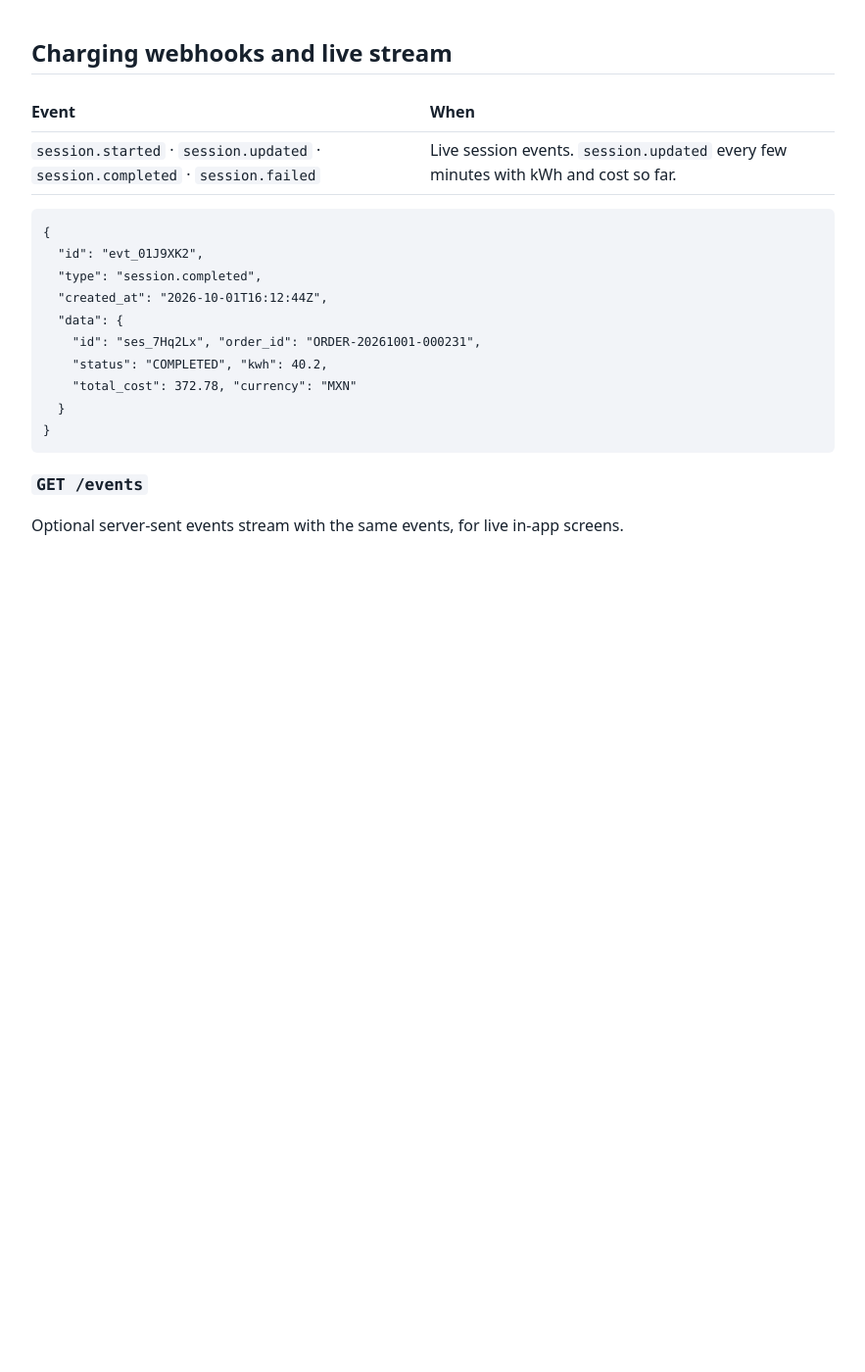
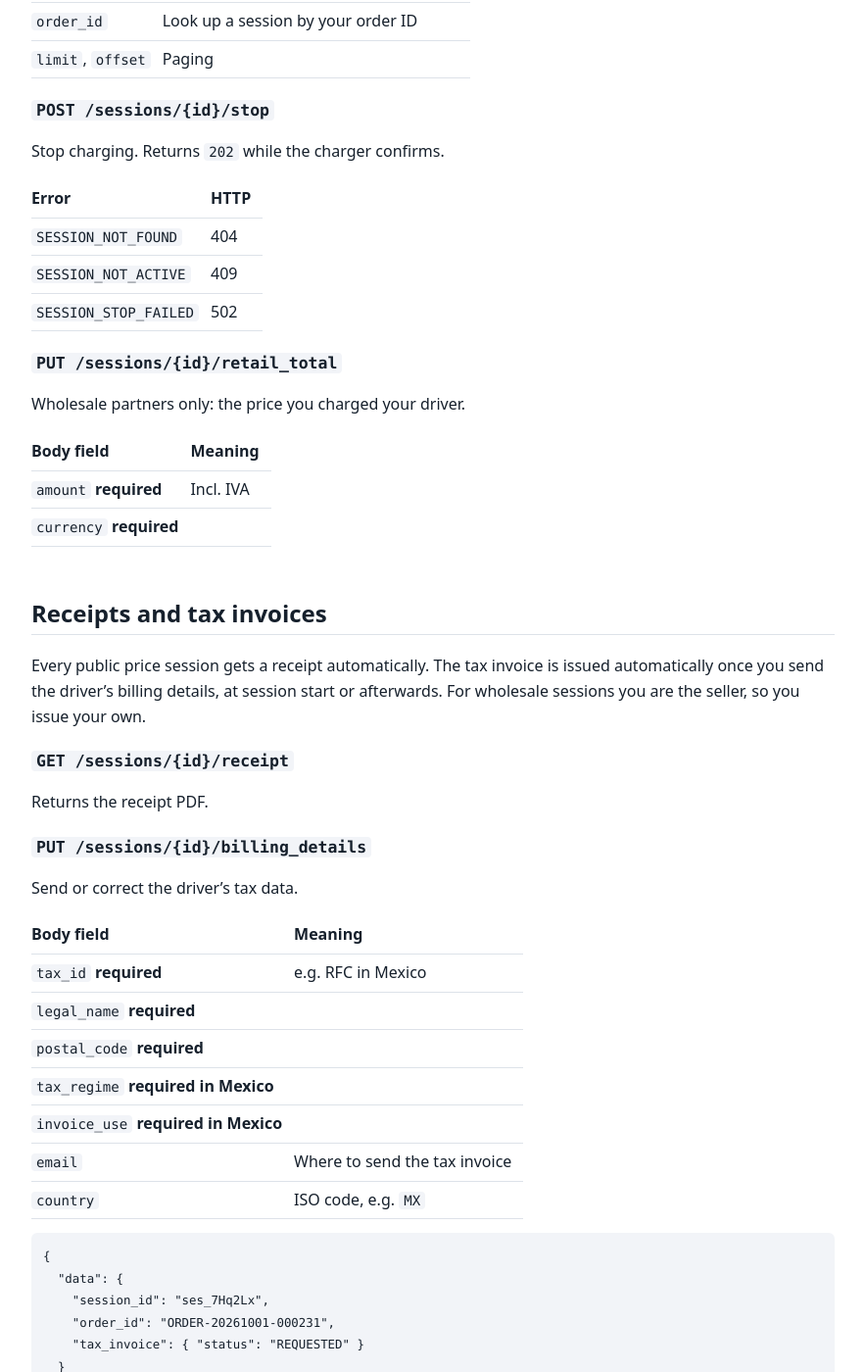
Before and after one commit to NetworkCore-AG/networkcore-documentation, a Jekyll site: the page built from dp-api/reference.md, in a window 1280 px wide and 1400 px high, scrolled down 7494 px. Shown: the whole window at 98% size, without its empty margins (198-1081 px from the left). Built offline with Jekyll 4.4.1, drawn with Linux system fonts in a browser that asks for light colours; our own code applies the rules of GitHub Pages for plain Markdown files; before the commit the page ends 8124 px from its top, so only the background shows below that; some of the changed text lies outside the part shown.

Commit message:
docs: receipts, tax invoices, disputes
Co-Authored-By: Claude Sonnet 5.5 <noreply@anthropic.com>

````diff
--- a/dp-api/reference.md
+++ b/dp-api/reference.md
@@ -22,6 +22,8 @@ show live availability and prices, start and stop charging, follow sessions live
 | [Prices](#prices) | ✓ | ✓ |
 | [Data webhooks](#data-webhooks) | ✓ | ✓ |
 | [Sessions](#sessions) | | ✓ |
+| [Receipts and tax invoices](#receipts-and-tax-invoices) | | ✓ |
+| [Disputes](#disputes) | | ✓ |
 | [Charging webhooks and live stream](#charging-webhooks-and-live-stream) | | ✓ |
 
 ## Conventions
@@ -29,7 +31,7 @@ show live availability and prices, start and stop charging, follow sessions live
 ### Your order ID
 
 Every session carries `order_id`: your own order or transaction ID. It is required, unique per
-partner, and comes back on every session, webhook, receivable and dispute. Sending the same
+partner, and comes back on every session, webhook, tax invoice and dispute. Sending the same
 `order_id` twice replays the first answer instead of starting a second charge.
 
 ### Errors
@@ -50,6 +52,16 @@ One shape everywhere:
 
 - `limit` and `offset`, with `total_count` in the response.
 - `updated_since` returns only what changed, for cheap delta syncs.
+
+### Settlement and reconciliation
+
+Every session carries your `order_id` and its final amounts, so you can match it in your own
+system. Settlements and session detail are in the NetworkCore portal, with CSV export. A Settlement
+API is available on request.
+
+### Examples
+
+IDs, tax IDs and amounts in examples are illustrative.
 
 ### Session lifecycle
 
@@ -216,6 +228,7 @@ Start charging. We send the start command to the charger.
 | `charge_point_id` **required** | OCPI EVSE uid |
 | `connector_id` **required** | |
 | `driver_ref` **required** | Your stable ID for the driver |
+| `billing_details` | Optional. Send the driver's tax data and the tax invoice is issued automatically when the session completes. Same fields as [`PUT /sessions/{id}/billing_details`](#put-sessionsidbilling_details). |
 
 ```json
 HTTP 201
@@ -248,7 +261,26 @@ HTTP 201
 
 ### `GET /sessions/{id}`
 
-One session, live: energy so far, cost so far, status. Same shape as the `POST /sessions` response.
+One session, live: energy so far, cost so far, status.
+
+```json
+{
+  "data": {
+    "id": "ses_7Hq2Lx",
+    "order_id": "ORDER-20261001-000231",
+    "status": "COMPLETED",
+    "location_id": "LOC-CDMX-0142",
+    "charge_point_id": "MX*EXA*E0142A",
+    "connector_id": "1",
+    "start_time": "2026-10-01T15:30:41Z", "end_time": "2026-10-01T16:12:30Z",
+    "kwh": 40.2, "currency": "MXN", "total_cost": 372.78,
+    "receipt_url": "https://dp.networkcore.org/sessions/ses_7Hq2Lx/receipt",
+    "tax_invoice": { "status": "ISSUED", "url": "https://dp.networkcore.org/sessions/ses_7Hq2Lx/tax_invoice" },
+    "created_at": "2026-10-01T15:30:02Z",
+    "updated_at": "2026-10-01T16:12:44Z"
+  }
+}
+```
 
 Errors: `SESSION_NOT_FOUND` 404
 
@@ -282,6 +314,62 @@ Wholesale partners only: the price you charged your driver.
 | `amount` **required** | Incl. IVA |
 | `currency` **required** | |
 
+## Receipts and tax invoices
+
+Every public price session gets a receipt automatically. The tax invoice is issued automatically
+once you send the driver's billing details, at session start or afterwards. For wholesale sessions
+you are the seller, so you issue your own.
+
+### `GET /sessions/{id}/receipt`
+
+Returns the receipt PDF.
+
+### `PUT /sessions/{id}/billing_details`
+
+Send or correct the driver's tax data.
+
+| Body field | Meaning |
+| --- | --- |
+| `tax_id` **required** | e.g. RFC in Mexico |
+| `legal_name` **required** | |
+| `postal_code` **required** | |
+| `tax_regime` **required in Mexico** | |
+| `invoice_use` **required in Mexico** | |
+| `email` | Where to send the tax invoice |
+| `country` | ISO code, e.g. `MX` |
+
+```json
+{
+  "data": {
+    "session_id": "ses_7Hq2Lx",
+    "order_id": "ORDER-20261001-000231",
+    "tax_invoice": { "status": "REQUESTED" }
+  }
+}
+```
+
+| Error | HTTP |
+| --- | --- |
+| `INVALID_BILLING_DETAILS` | 422 |
+| `TAX_INVOICE_NOT_AVAILABLE` (wholesale session) | 409 |
+| `TAX_INVOICE_ALREADY_ISSUED` | 409 |
+| `SESSION_NOT_FOUND` | 404 |
+
+### `GET /sessions/{id}/tax_invoice`
+
+Returns the tax invoice PDF once issued.
+
+| Error | HTTP |
+| --- | --- |
+| `TAX_INVOICE_NOT_READY` | 409 |
+| `SESSION_NOT_FOUND` | 404 |
+
+### Event `tax_invoice.issued`
+
+Carries `order_id` and the tax invoice `url`.
+
+## Disputes
+
 ### `POST /sessions/{id}/disputes`
 
 Report a refund, chargeback or wrong charge on a session.
@@ -291,7 +379,51 @@ Report a refund, chargeback or wrong charge on a session.
 | `type` **required** | `REFUND`, `CHARGEBACK`, `BILLING_ERROR` |
 | `amount` **required** | Disputed amount |
 | `reason` | |
-| `evidence_url` | |
+
+```json
+{
+  "data": {
+    "id": "dsp_31Kc",
+    "session_id": "ses_7Hq2Lx",
+    "order_id": "ORDER-20261001-000231",
+    "type": "CHARGEBACK",
+    "amount": 120.00,
+    "currency": "MXN",
+    "status": "UNDER_REVIEW"
+  }
+}
+```
+
+### `GET /disputes/{id}`
+
+One dispute. `status` is `UNDER_REVIEW`, `ACCEPTED` or `REJECTED`. Once decided, the response
+carries the outcome:
+
+```json
+{
+  "data": {
+    "id": "dsp_31Kc",
+    "session_id": "ses_7Hq2Lx",
+    "order_id": "ORDER-20261001-000231",
+    "type": "CHARGEBACK",
+    "amount": 120.00,
+    "currency": "MXN",
+    "status": "ACCEPTED",
+    "outcome": { "amount": 120.00, "currency": "MXN", "effect": "SET_OFF_NEXT_SETTLEMENT" }
+  }
+}
+```
+
+Errors: `DISPUTE_NOT_FOUND` 404
+
+### `GET /sessions/{id}/evidence`
+
+Returns the evidence PDF for a chargeback: session timeline, meter values, the operator's charge
+record and our checks.
+
+### Event `dispute.updated`
+
+Carries `order_id`, `status` and `outcome`.
 
 ## Charging webhooks and live stream
 
@@ -307,7 +439,9 @@ Report a refund, chargeback or wrong charge on a session.
   "data": {
     "id": "ses_7Hq2Lx", "order_id": "ORDER-20261001-000231",
     "status": "COMPLETED", "kwh": 40.2,
-    "total_cost": 372.78, "currency": "MXN"
+    "total_cost": 372.78, "currency": "MXN",
+    "receipt_url": "https://dp.networkcore.org/sessions/ses_7Hq2Lx/receipt",
+    "tax_invoice": { "status": "ISSUED", "url": "https://dp.networkcore.org/sessions/ses_7Hq2Lx/tax_invoice" }
   }
 }
 ```
````
Also changed, not shown: README.md (+1 -1 lines).
